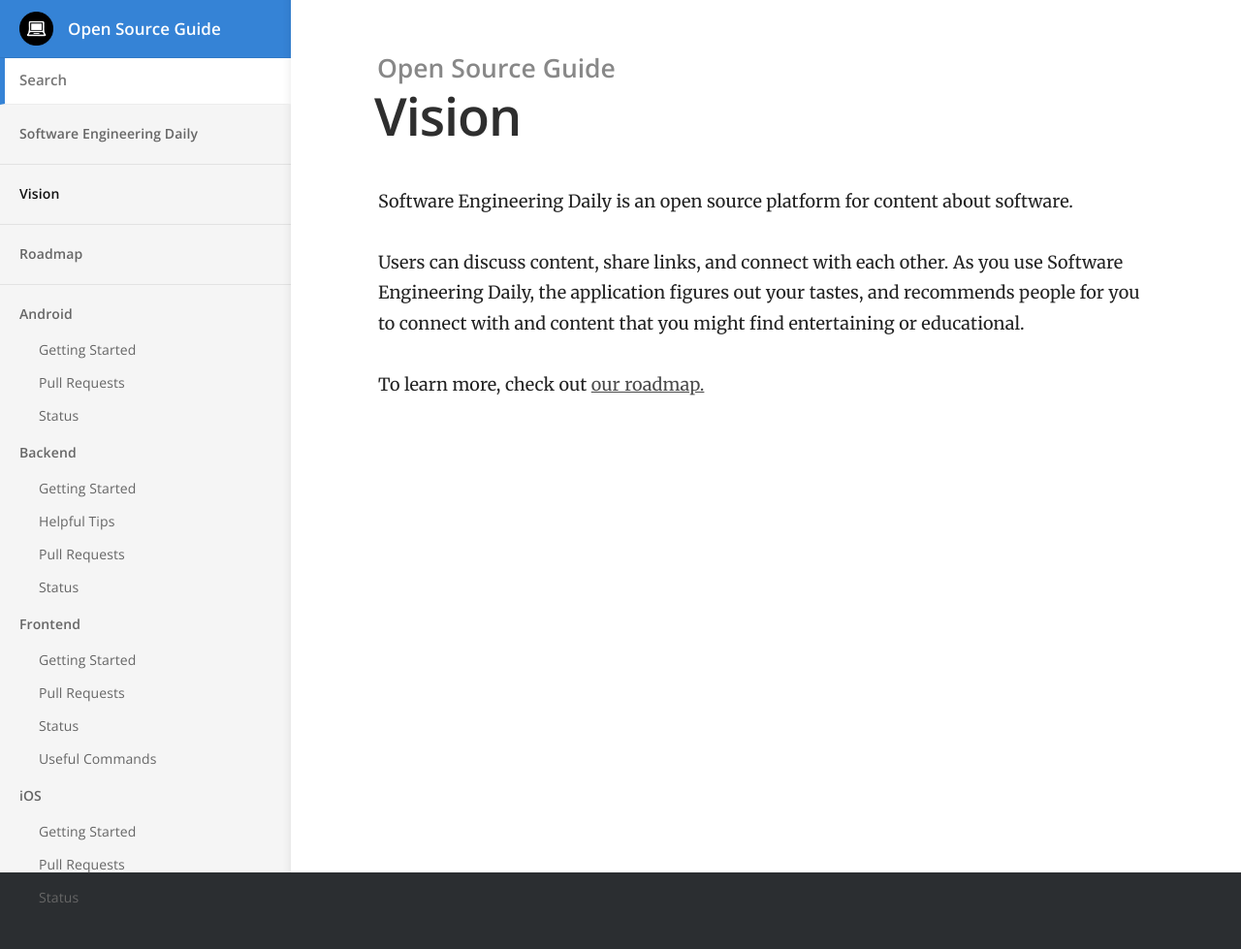
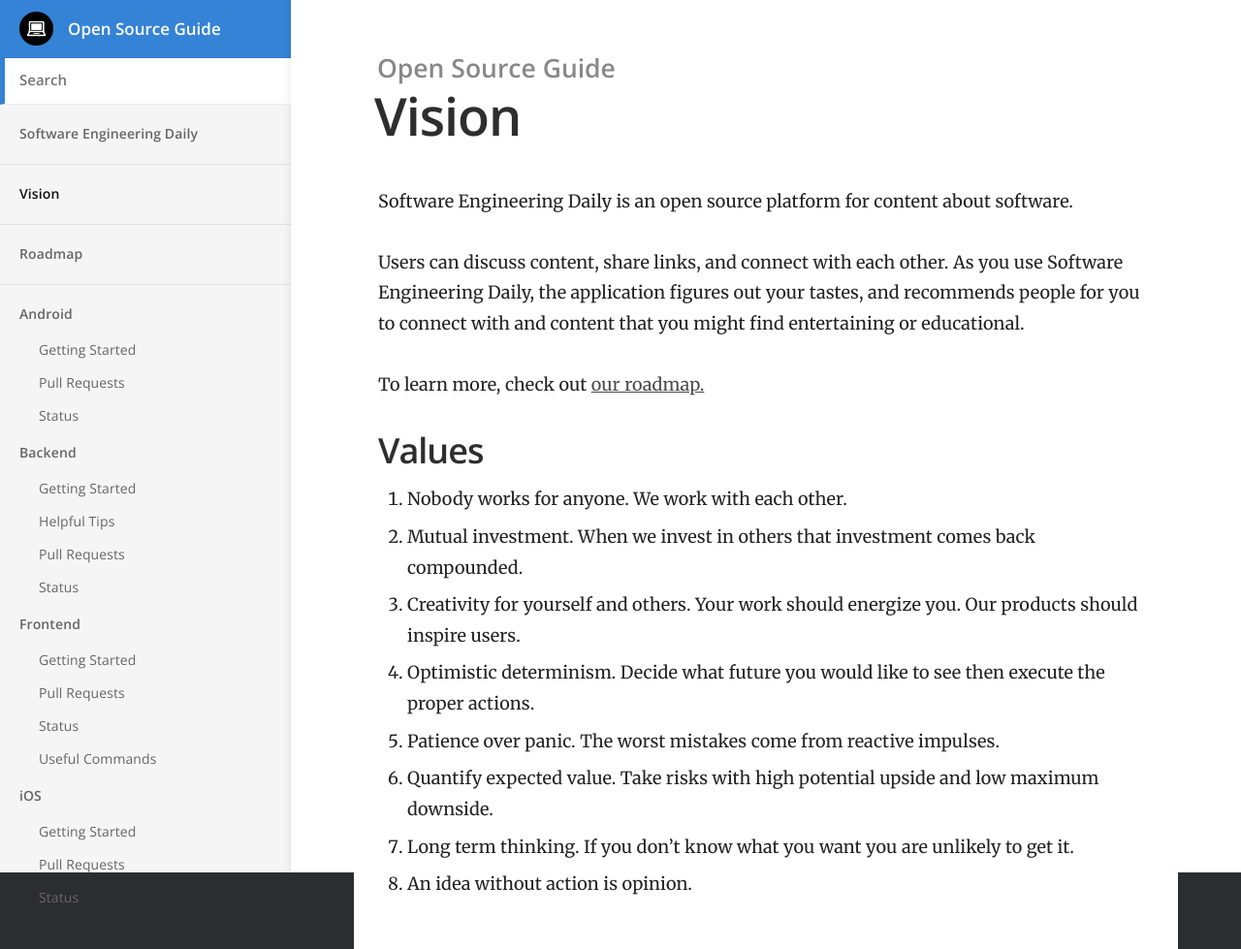
Before and after one commit to SoftwareEngineeringDaily/softwareengineeringdaily.github.io, a Jekyll site: the page built from vision.html, in a window 1280 px wide. Shown: the whole page at 97% size. Built offline with Jekyll 4.4.1, drawn with Linux system fonts in a browser that asks for light colours; before the commit the page ends 954 px from its top, so only the background shows below that.

Commit message:
Update vision.html

```diff
--- a/vision.html
+++ b/vision.html
@@ -11,4 +11,18 @@ title: Vision
   <br>
   <br>
   To learn more, check out <a href="/roadmap">our roadmap.</a>
+  <br>
+  <br>
+  <h2>Values</h2>
+  <ol>
+    <li>Nobody works for anyone. We work with each other.</li>
+    <li>Mutual investment. When we invest in others that investment comes back compounded.</li>
+    <li>Creativity for yourself and others. Your work should energize you. Our products should inspire users.</li>
+    <li>Optimistic determinism. Decide what future you would like to see then execute the proper actions.</li>
+    <li>Patience over panic. The worst mistakes come from reactive impulses.</li>
+    <li>Quantify expected value. Take risks with high potential upside and low maximum downside.</li>
+    <li>Long term thinking. If you don’t know what you want you are unlikely to get it.</li>
+    <li>An idea without action is opinion. </li>
+  </ol>
+
 </div>
```
